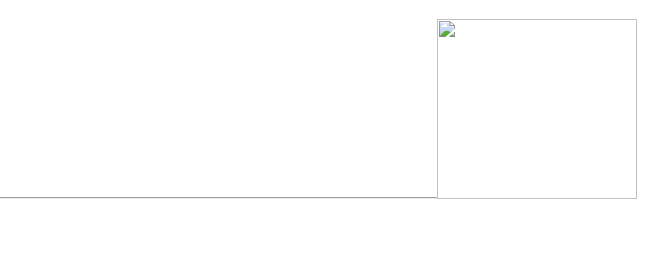
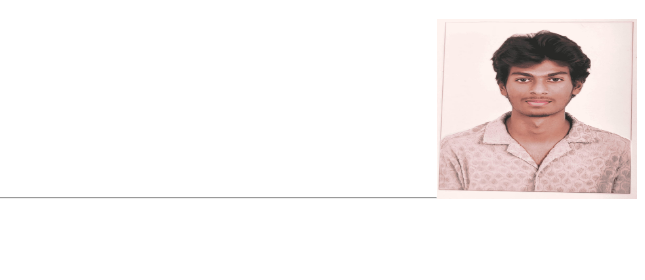
Before and after one commit to dannie-here/Practicum1, a plain HTML site: page index.html in a window 1280 px wide. Shown: the top 280 px of the page, 635-1280 px from the left. Drawn offline with Linux system fonts and the light colour scheme.

Commit message:
Fix image source and typo in career objective
Updated image source from 'mypic' to 'mypic.jpeg' and corrected a typo in 'Career objective'.

```diff
--- a/index.html
+++ b/index.html
@@ -6,7 +6,7 @@
     <title>Resume</title>
 </head>
 <body>
-    <img src="mypic" align="right" width="200" height="180">
+    <img src="mypic.jpeg" align="right" width="200" height="180">
 
     <p><h3 align="center">My Resume</h3></p>
     <p align="left"> <b>Dannie Mac Milan A R <br>
```
